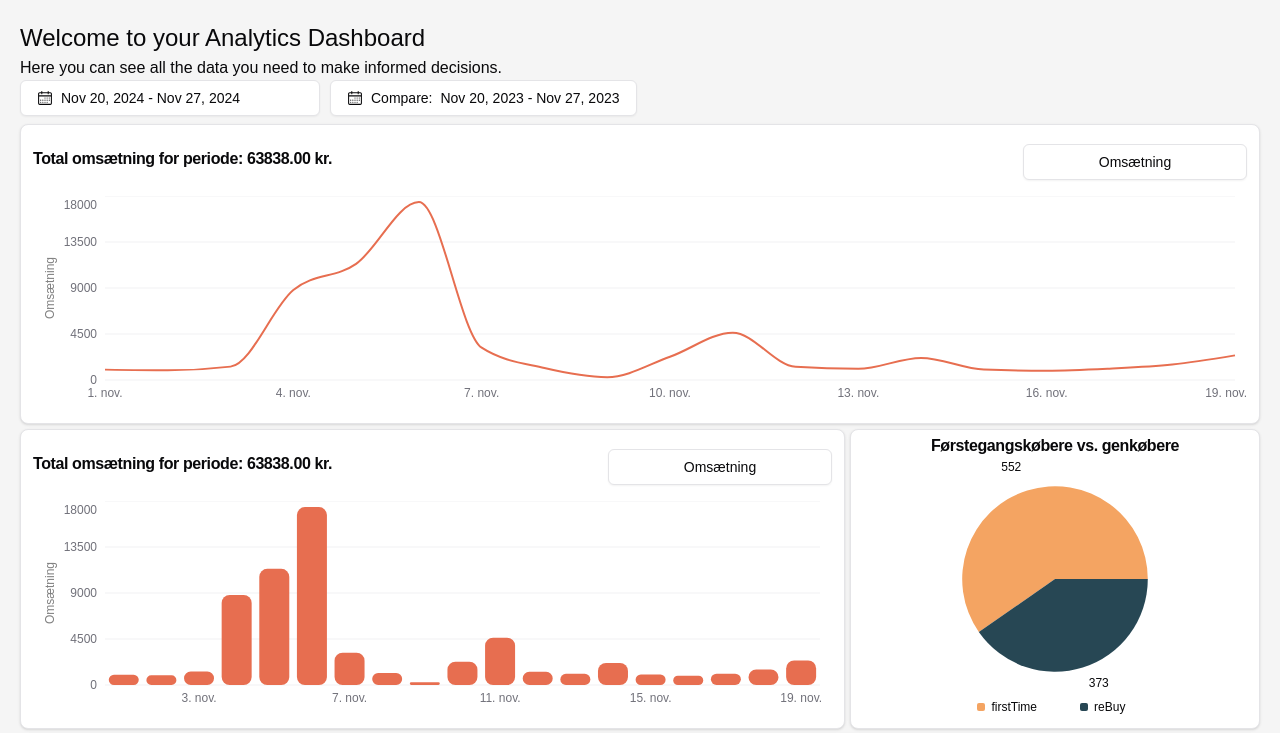
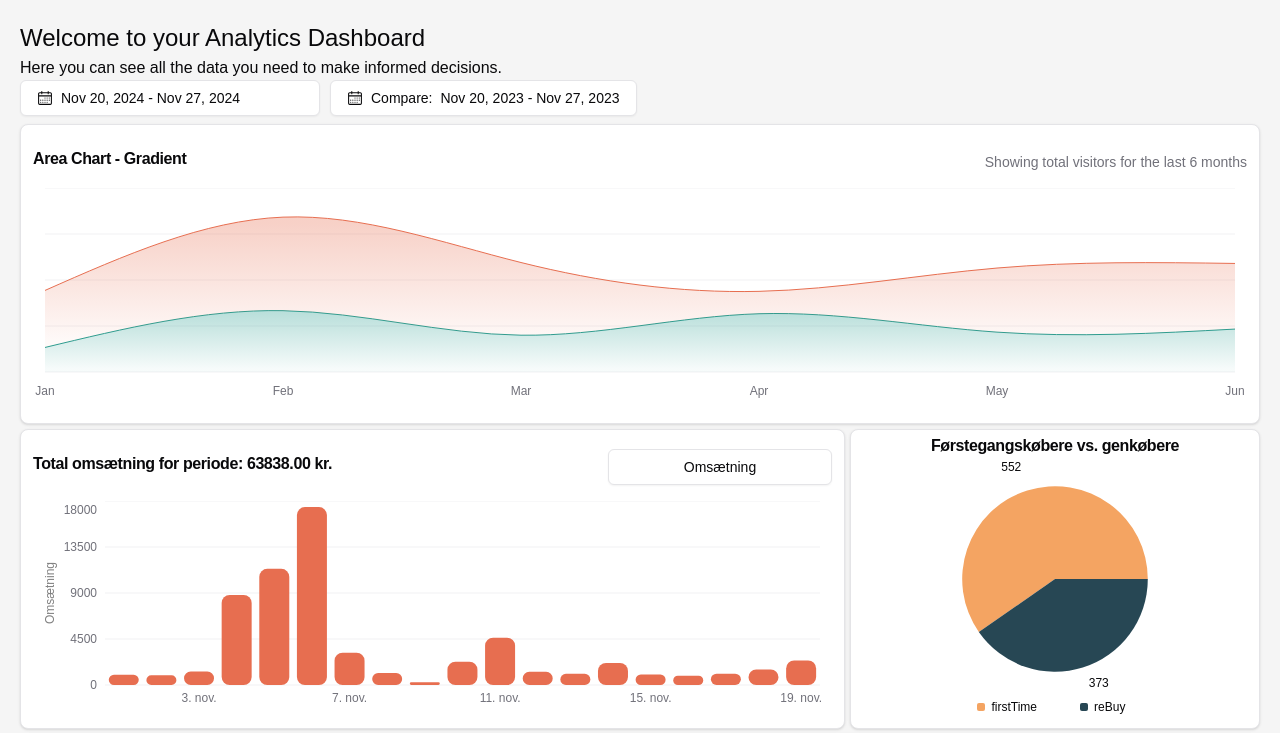
Before and after one commit to Stefanos-Langkilde/analytics, a Next.js app in the folder analytics/: page / in a window 1280 px wide. Shown: the top 733 px of the page. Built offline with nearby package versions, Linux system fonts and the light colour scheme.

Commit message:
Add CompareProfits component and update dashboard to include comparison chart and add global interface type

```diff
--- a/analytics/app/page.tsx
+++ b/analytics/app/page.tsx
@@ -9,19 +9,16 @@ import BarChart from "@/components/barChart";
 import PieChart from "@/components/pieChart";
 import ErrorBoundary from "@/components/ErrorBoundary";
 import CompareDatepicker from "@/components/compareDatepicker";
-
-interface ChartData {
-   date: string;
-   revenue: number;
-   amount: number;
-}
+import CompareProfits from "@/components/compareProfits";
+import { ChartData } from "@/types/chartData";
 
 export default async function Home() {
    // add a new chart to the dashboard by adding a new object to the charts array
    // the object should have an id, how many columns it should span (max 12), and type property.
    // position the chart by changing the order of the objects in the array, first item will be on top
    const charts = [
-      { id: 1, span: 12, type: "profitsChart" },
+      { id: 7, span: 12, type: "compareProfitsChart" },
+      // { id: 1, span: 12, type: "profitsChart" },
       { id: 5, span: 8, type: "ordersMade" },
       { id: 6, span: 4, type: "firstVersusRebuyers" },
       { id: 2, span: 12, type: "productPopularity" },
@@ -68,6 +65,8 @@ function RenderChart(chart: string, chartData: ChartData[]) {
          return <BarChart data={chartData} />;
       case "firstVersusRebuyers":
          return <PieChart />;
+      case "compareProfitsChart":
+         return <CompareProfits />;
       default:
          return null;
    }
--- /dev/null
+++ b/analytics/components/compareProfits.tsx
@@ -0,0 +1,64 @@
+"use client";
+
+import { Area, AreaChart, CartesianGrid, XAxis } from "recharts";
+
+import { Card, CardContent, CardDescription, CardHeader, CardTitle } from "@/components/ui/card";
+import { ChartConfig, ChartContainer, ChartTooltip, ChartTooltipContent } from "@/components/ui/chart";
+const chartData = [
+   { month: "January", desktop: 186, mobile: 80 },
+   { month: "February", desktop: 305, mobile: 200 },
+   { month: "March", desktop: 237, mobile: 120 },
+   { month: "April", desktop: 73, mobile: 190 },
+   { month: "May", desktop: 209, mobile: 130 },
+   { month: "June", desktop: 214, mobile: 140 },
+];
+
+const chartConfig = {
+   desktop: {
+      label: "Desktop",
+      color: "hsl(var(--chart-1))",
+   },
+   mobile: {
+      label: "Mobile",
+      color: "hsl(var(--chart-2))",
+   },
+} satisfies ChartConfig;
+
+export default function CompareProfits() {
+   return (
+      <Card className="flex flex-col justify-center bg-white rounded-lg h-[100%]">
+         <CardHeader className="flex flex-row justify-between items-center px-3 py-2" title="Dataset">
+            <CardTitle>Area Chart - Gradient</CardTitle>
+            <CardDescription>Showing total visitors for the last 6 months</CardDescription>
+         </CardHeader>
+         <CardContent className="flex h-[230px] py-2 px-3">
+            <ChartContainer config={chartConfig} className="h-[100%] w-full">
+               <AreaChart
+                  accessibilityLayer
+                  data={chartData}
+                  margin={{
+                     left: 12,
+                     right: 12,
+                  }}
+               >
+                  <CartesianGrid vertical={false} />
+                  <XAxis dataKey="month" tickLine={false} axisLine={false} tickMargin={8} tickFormatter={value => value.slice(0, 3)} />
+                  <ChartTooltip cursor={false} content={<ChartTooltipContent />} />
+                  <defs>
+                     <linearGradient id="fillDesktop" x1="0" y1="0" x2="0" y2="1">
+                        <stop offset="5%" stopColor="var(--color-desktop)" stopOpacity={0.8} />
+                        <stop offset="95%" stopColor="var(--color-desktop)" stopOpacity={0.1} />
+                     </linearGradient>
+                     <linearGradient id="fillMobile" x1="0" y1="0" x2="0" y2="1">
+                        <stop offset="5%" stopColor="var(--color-mobile)" stopOpacity={0.8} />
+                        <stop offset="95%" stopColor="var(--color-mobile)" stopOpacity={0.1} />
+                     </linearGradient>
+                  </defs>
+                  <Area dataKey="mobile" type="natural" fill="url(#fillMobile)" fillOpacity={0.4} stroke="var(--color-mobile)" stackId="a" />
+                  <Area dataKey="desktop" type="natural" fill="url(#fillDesktop)" fillOpacity={0.4} stroke="var(--color-desktop)" stackId="a" />
+               </AreaChart>
+            </ChartContainer>
+         </CardContent>
+      </Card>
+   );
+}
--- /dev/null
+++ b/analytics/types/chartData.ts
@@ -0,0 +1,7 @@
+
+export interface ChartData {
+   date: string;
+   revenue: number;
+   amount: number;
+   averageOrderValue?: number;
+}
```
Also changed, not shown: analytics/components/barChart.tsx (+1 -7 lines), analytics/components/profitsChart.tsx (+1 -7 lines).
